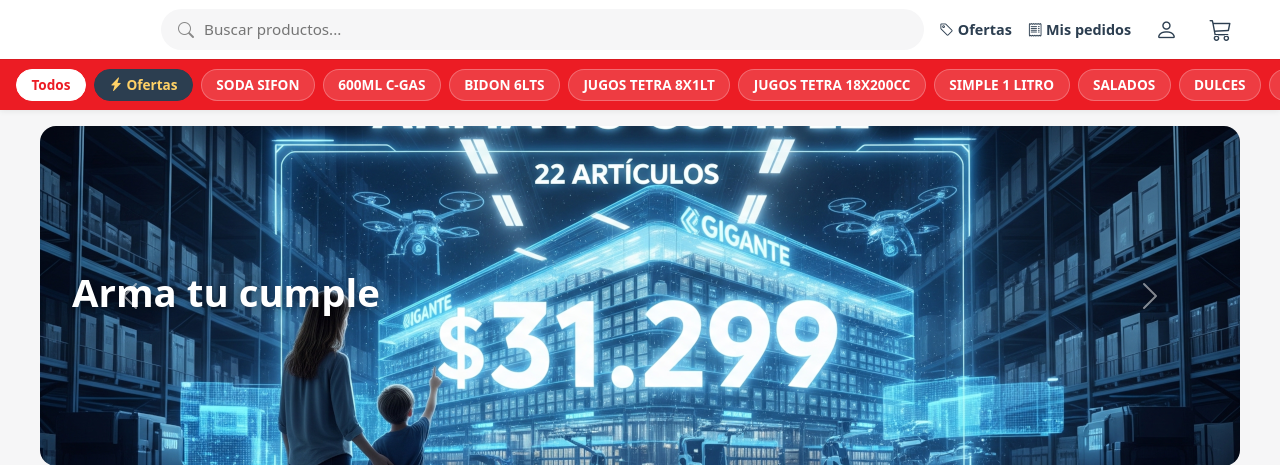
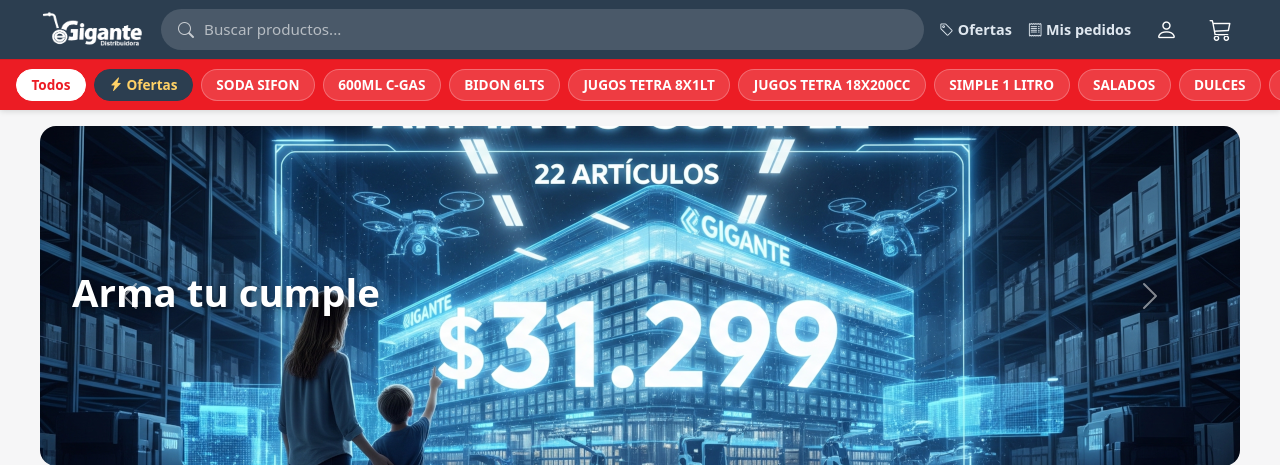
Before and after one commit to galeanolukas/SitioDistriGigante, a Django app: page / in a window 1280 px wide. Shown: the top 465 px of the page. Run offline with Django 4.2, Linux system fonts and the light colour scheme; data comes from the database, SQL or seed files in the repository; some libraries are stand-ins or nearby versions.

Commit message:
Topbar navy con logo visible + imagen OG para redes
El logo es blanco sobre transparente y era invisible en el
header blanco: topbar ahora navy (#2c3e50) con la barra de
categorías roja debajo. Generado og_image.png con fondo navy
para que las vistas previas en redes muestren el logo.

Generated with [Devin](https://devin.ai)

Co-Authored-By: Devin <158243242+devin-ai-integration[bot]@users.noreply.github.com>

```diff
--- a/core/static/css/tienda.css
+++ b/core/static/css/tienda.css
@@ -43,12 +43,29 @@ body {
 }
 
 .tienda-header {
-    background: var(--card);
-    box-shadow: 0 1px 6px rgba(0,0,0,.08);
+    background: var(--primary);
+    box-shadow: 0 1px 6px rgba(0,0,0,.15);
     position: sticky;
     top: 0;
     z-index: 1020;
 }
+.tienda-header .nav-link-tienda { color: #dfe7ef; }
+.tienda-header .nav-link-tienda:hover { color: #fff; }
+.tienda-header .cart-btn { color: #fff; }
+.tienda-header .search-form {
+    background: rgba(255,255,255,.14);
+    border-color: transparent;
+}
+.tienda-header .search-form:focus-within {
+    background: #fff;
+    border-color: #fff;
+}
+.tienda-header .search-form i { color: rgba(255,255,255,.7); }
+.tienda-header .search-form:focus-within i { color: #888; }
+.tienda-header .search-form input { color: #fff; }
+.tienda-header .search-form input::placeholder { color: rgba(255,255,255,.6); }
+.tienda-header .search-form:focus-within input { color: var(--ink); }
+.tienda-header .search-form:focus-within input::placeholder { color: #999; }
 
 .brand {
     display: flex;
--- a/core/templates/panel/base.html
+++ b/core/templates/panel/base.html
@@ -18,7 +18,7 @@
             <a href="{% url 'panel' %}" class="brand">
                 <img src="{% static 'img/Logo.png' %}" alt="GIGANTE" style="max-height:32px;">
             </a>
-            <span class="badge rounded-pill text-bg-dark">{{ rol|title }}</span>
+            <span class="badge rounded-pill text-bg-light">{{ rol|title }}</span>
             <div class="ms-auto d-flex align-items-center gap-3">
                 <a href="{% url 'index' %}" class="nav-link-tienda"><i class="bi bi-shop"></i> Ver tienda</a>
                 <a href="{% url 'logout' %}" class="nav-link-tienda"><i class="bi bi-box-arrow-right"></i></a>
--- a/core/templates/tienda/base.html
+++ b/core/templates/tienda/base.html
@@ -11,7 +11,7 @@
     <!-- Open Graph para compartir en redes sociales -->
     <meta property="og:title" content="{% block og_title %}GIGANTE Distribuidora — Catálogo{% endblock %}">
     <meta property="og:description" content="{% block og_description %}Catálogo mayorista. Pedí fácil y rápido por WhatsApp.{% endblock %}">
-    <meta property="og:image" content="{% block og_image %}{{ request.scheme }}://{{ request.get_host }}{% static 'img/Logo.png' %}{% endblock %}">
+    <meta property="og:image" content="{% block og_image %}{{ request.scheme }}://{{ request.get_host }}{% static 'img/og_image.png' %}{% endblock %}">
     <meta property="og:url" content="{{ request.scheme }}://{{ request.get_host }}{{ request.path }}">
     <meta property="og:type" content="{% block og_type %}website{% endblock %}">
     <meta property="og:site_name" content="GIGANTE Distribuidora">
```
Also changed, not shown: core/static/css/panel.css (+5 -3 lines), core/static/img/og_image.png (added).
